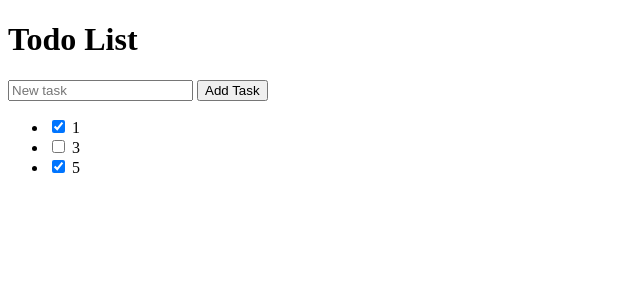
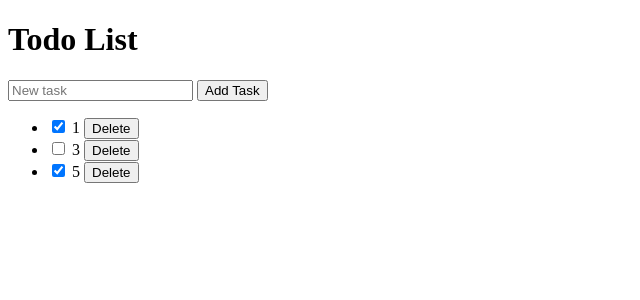
Before and after one commit to trontzal/flaskToDoList, a Flask app: page / in a window 1280 px wide. Shown: the top 300 px of the page, without its empty margins (0-640 px from the left). Run offline with Flask 3, Linux system fonts and the light colour scheme.

Commit message:
correciones

```diff
--- a/app/routes.py
+++ b/app/routes.py
@@ -24,3 +24,12 @@ def check(id):
         db.session.commit()
         return jsonify({"success": True, "id": id, "done": todo.done}), 200
     return jsonify({"success": False, "message": "Todo not found"}), 404
+
+@app.route("/delete/<id>", methods = ["DELETE"])
+def erase(id):
+    todo = Todo.query.get(id)
+    if(todo):
+        db.session.delete(todo)
+        db.session.commit()
+        return redirect(url_for("home"))
+    return "Todo not found", 404
--- a/app/templates/index.html
+++ b/app/templates/index.html
@@ -21,6 +21,7 @@
                 <input type="checkbox" {% if todo.done %} checked {% endif %}
                     onchange="toggleTodo('{{ todo.id }}')">
                 {{ todo.title }}
+                <button onclick="eraseTodo('{{todo.id}}')">Delete</button>
             </li>
         {% else %}
             <li>No tasks yet!</li>
@@ -30,7 +31,7 @@
 
 <script>
 
-    const toggleTodo = (id) =>{
+    const toggleTodo = (id) => {
         fetch(`check/${id}`,{
             method : 'PUT',
             headers : {
@@ -47,5 +48,15 @@
 
     };
 
+    const eraseTodo = (id) => {
+        fetch(`delete/${id}`, {
+            method : 'DELETE'
+        })
+        .then(data =>{
+            window.location.reload();
+        })
+        .catch(error('Error al borrar el todo: ', error));
+    }
+
 </script>
 </html>
```
Also changed, not shown: instance/todo.db.
